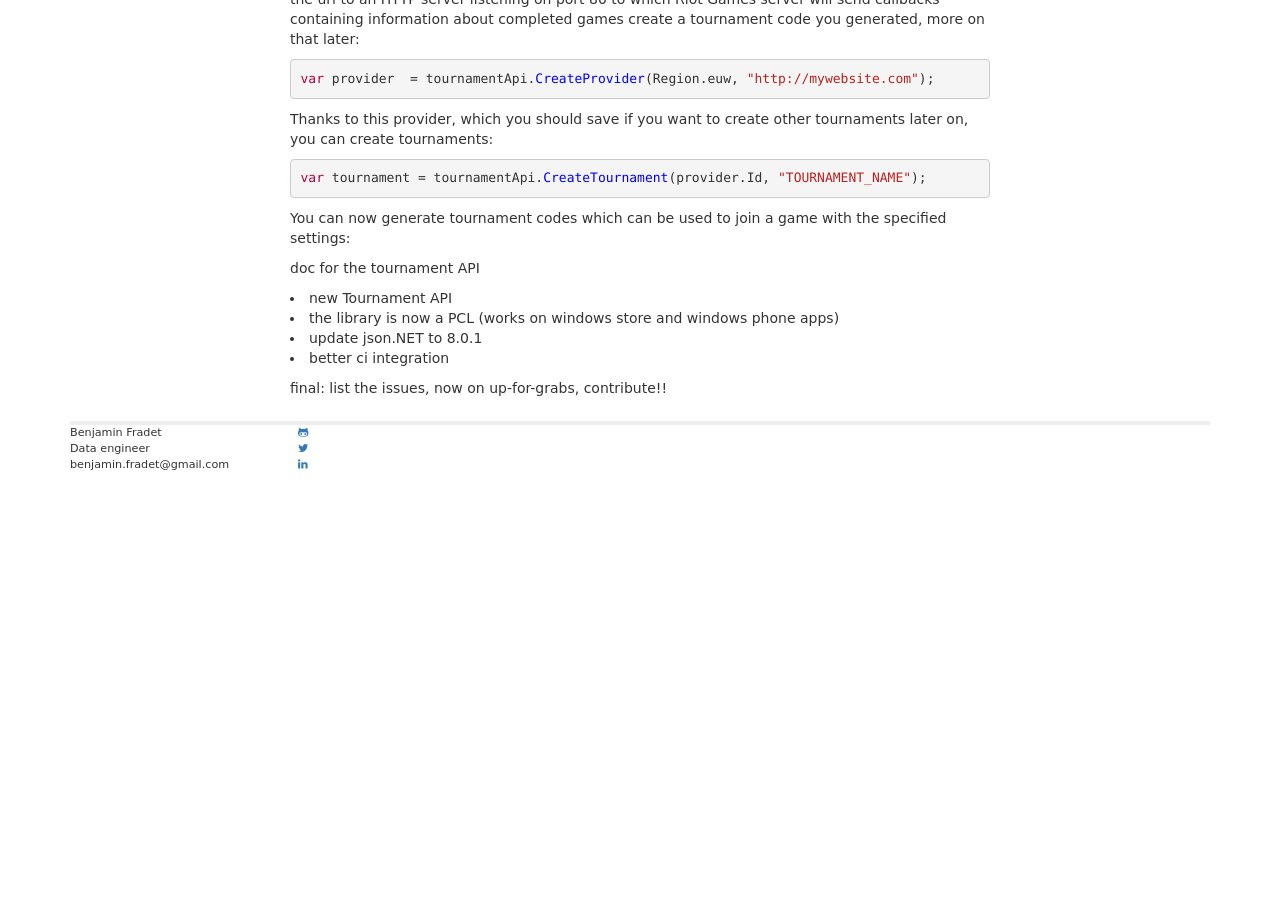
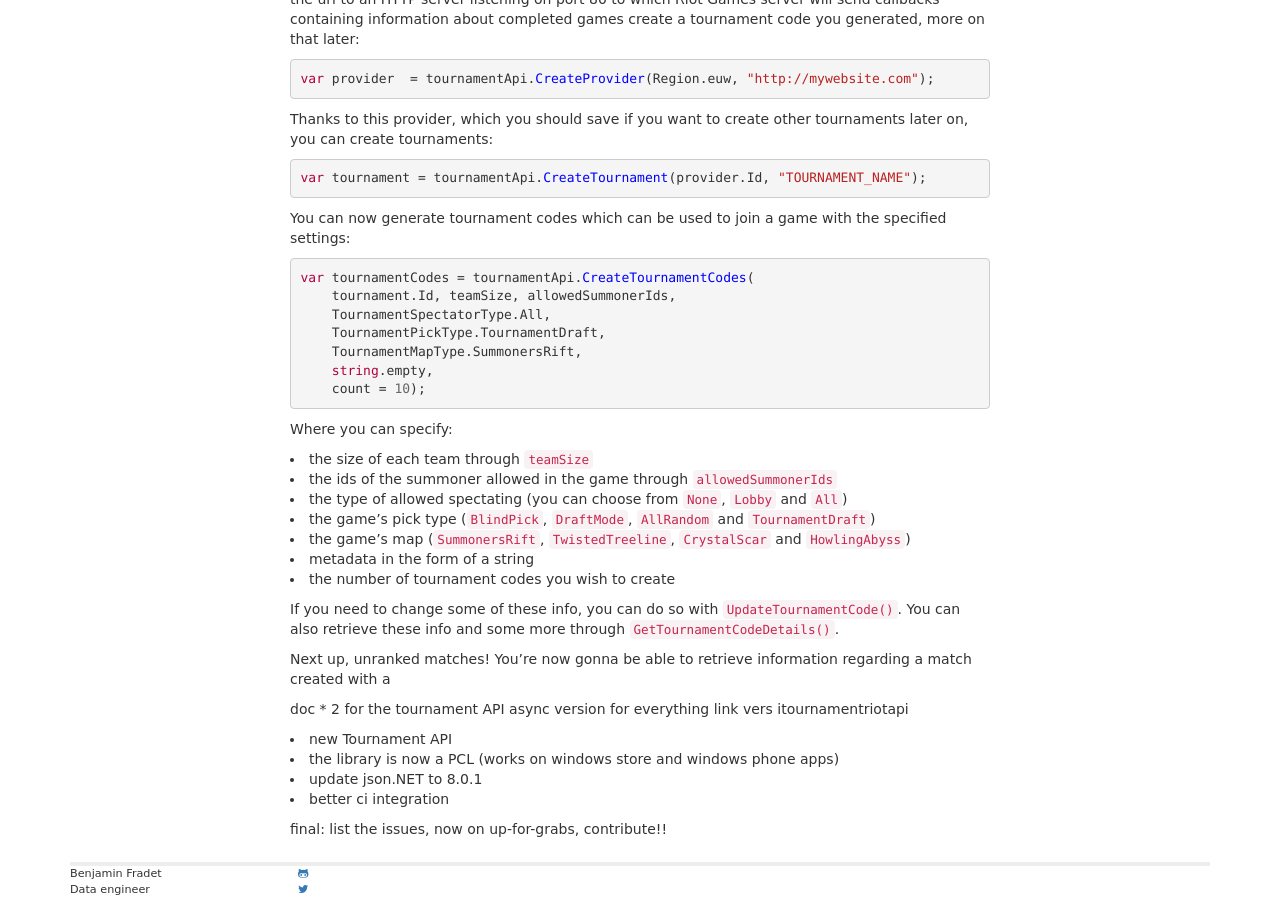
Before and after one commit to BenFradet/benfradet.github.io, a Jekyll site: the page built from _posts/2016-01-11-RiotSharp-2.4-released.md, in a window 1280 px wide and 900 px high, scrolled down 588 px. Built offline with Jekyll 4.4.1, drawn with Linux system fonts in a browser that asks for light colours; nearby versions of some CDN libraries; Markdown is read by kramdown in place of the engine named in the settings; comment, search, counter and statistics services are not loaded; before the commit the page ends 1071 px from its top, so only the background shows below that.

Commit message:
continued writing about the tournament api part 2

```diff
--- a/_posts/2016-01-11-RiotSharp-2.4-released.md
+++ b/_posts/2016-01-11-RiotSharp-2.4-released.md
@@ -51,11 +51,35 @@ var tournament = tournamentApi.CreateTournament(provider.Id, "TOURNAMENT_NAME");
 You can now generate tournament codes which can be used to join a game
 with the specified settings:
 {% highlight c# %}
-
+var tournamentCodes = tournamentApi.CreateTournamentCodes(
+    tournament.Id, teamSize, allowedSummonerIds,
+    TournamentSpectatorType.All,
+    TournamentPickType.TournamentDraft,
+    TournamentMapType.SummonersRift,
+    string.empty,
+    count = 10);
 {% endhighlight %}
 
+Where you can specify:
+  - the size of each team through `teamSize`
+  - the ids of the summoner allowed in the game through `allowedSummonerIds`
+  - the type of allowed spectating (you can choose from `None`, `Lobby` and `All`)
+  - the game's pick type (`BlindPick`, `DraftMode`, `AllRandom` and `TournamentDraft`)
+  - the game's map (`SummonersRift`, `TwistedTreeline`, `CrystalScar` and `HowlingAbyss`)
+  - metadata in the form of a string
+  - the number of tournament codes you wish to create
 
-doc for the tournament API
+If you need to change some of these info, you can do so with
+`UpdateTournamentCode()`. You can also retrieve these info and some more through
+`GetTournamentCodeDetails()`.
+
+Next up, unranked matches! You're now gonna be able to retrieve information
+regarding a match created with a
+
+
+doc * 2 for the tournament API
+async version for everything
+link vers itournamentriotapi
 
   - new Tournament API
   - the library is now a PCL (works on windows store and windows phone apps)
```
